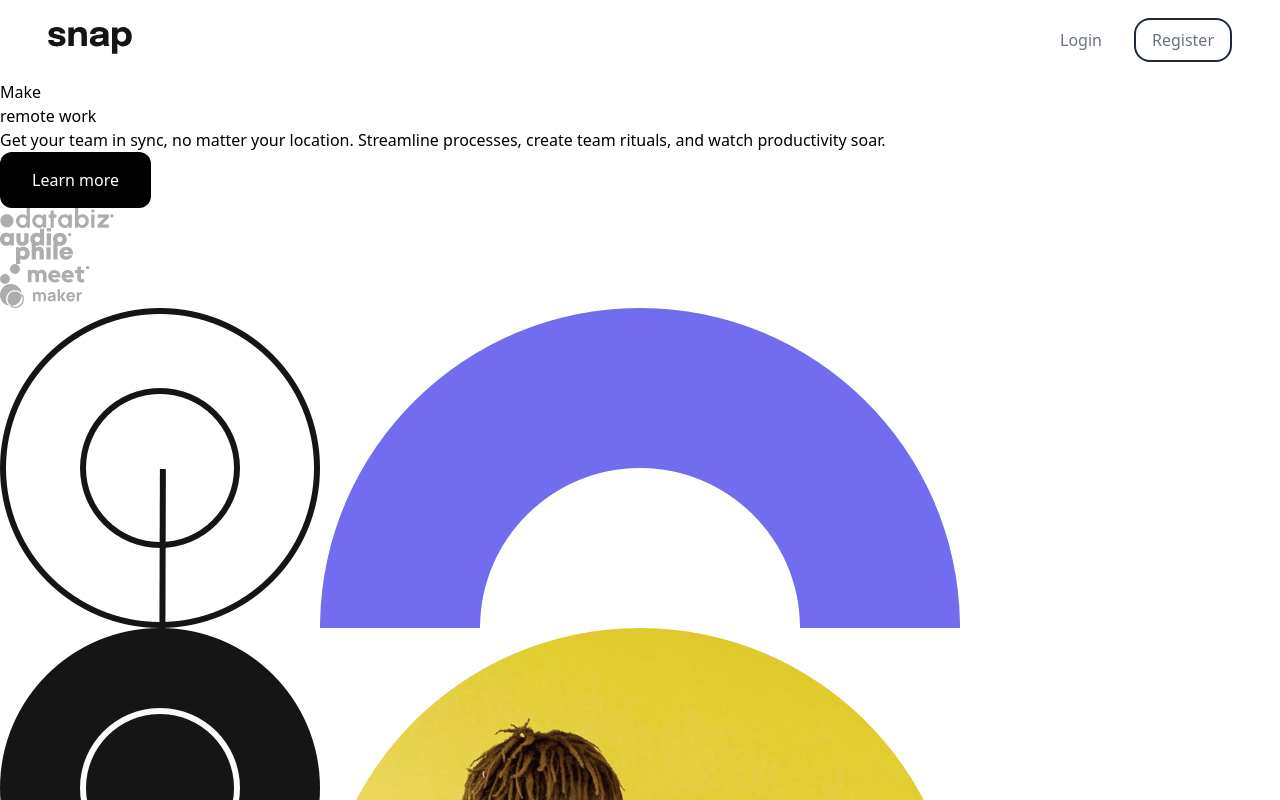
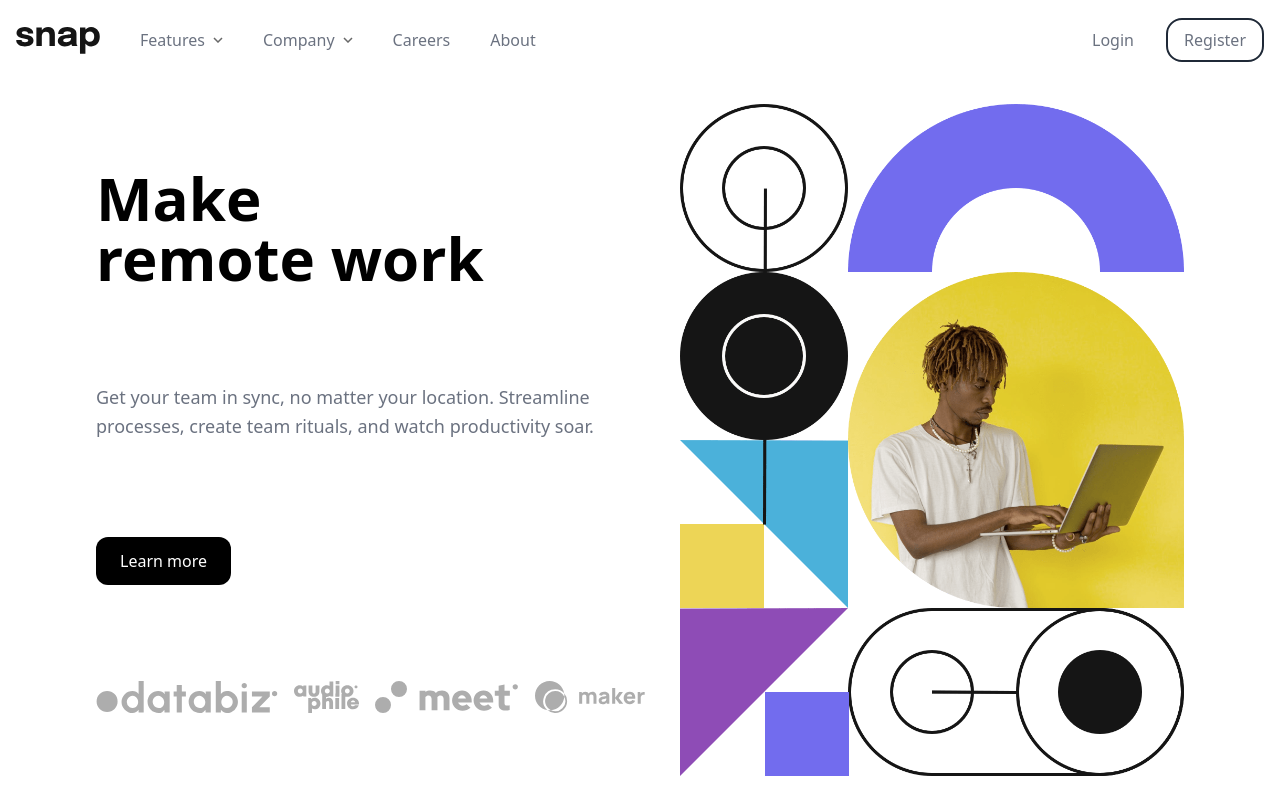
Before and after one commit to musanurbadr/Intro-section-with-dropdown-navigation, a website: page index.html in a window 1280 px wide. Shown: the top 800 px of the page. Drawn offline with nearby package versions, Linux system fonts and the light colour scheme.

Commit message:
first commit

```diff
--- a/index.html
+++ b/index.html
@@ -9,23 +9,25 @@
   <link rel="preconnect" href="https://fonts.googleapis.com">
   <link rel="preconnect" href="https://fonts.gstatic.com" crossorigin>
   <link href="https://fonts.googleapis.com/css2?family=Epilogue:ital,wght@0,100..900;1,100..900&family=Inter:wght@100..900&display=swap" rel="stylesheet">
+  <link rel="stylesheet" href="main.css">
+  <link rel="stylesheet" href="./tailwind.config.js">
   <title>Frontend Mentor | Intro section with dropdown navigation</title>
-
+  <script src="https://cdn.tailwindcss.com"></script>
   <!-- Feel free to remove these styles or customise in your own stylesheet 👍 -->
 </head>
 <body class="sans-serif Epilogue h-screen w-full">
   <header>
-    <nav class="flex h-20 items-center justify-between max-w-[1440px] mx-auto px-12">
-      <div class="flex items-center gap-10">
+    <nav class="flex h-20 items-center justify-between max-w-[1440px] mx-auto px-12 md:p-4 ">
+      <div class="flex items-center gap-10 md:flex md:cursor-pointer md:z-[999]  ">
         <img class="w-auto" src="./images/logo.svg" alt="Logo">
-        <ul class="flex flex-row gap-10 list-none hidden absolute bg-Almost-White gap-4 shadow-Almost-Black/70 p-4 rounded-xl">
-          <!-- Features Dropdown -->
-          <li class="flex flex-col -bottom-44 right-0">
-            <a href="#" class="flex items-center text-gray-500 hover:text-black">
+        <ul class="flex flex-row gap-10 list-none">
+          <!-- <Features Dropdown -->
+          <li class="relative group">
+            <a href="#" class="flex items-center text-gray-500 hover:text-AlmostBlack">
               Features
               <img class="ml-2 cursor-pointer" src="/images/icon-arrow-down.svg" alt="Arrow Down">
             </a>
-            <div class="absolute left-0 mt-2 w-48 bg-white shadow-lg rounded-lg py-2 hidden group-hover:block">
+            <div class="absolute left-0 mt-2 hidden w-48 bg-white shadow-lg rounded-lg py-2 group-hover:block">
               <a href="#" class="flex items-center px-4 py-2 text-gray-500 hover:text-black">
                 <img src="./images/icon-todo.svg" class="mr-3" alt="Todo List Icon">Todo List
               </a>
@@ -46,7 +48,7 @@
               Company
               <img class="ml-2 cursor-pointer" src="/images/icon-arrow-down.svg" alt="Arrow Down">
             </a>
-            <div class="absolute left-0 mt-2 w-48 bg-white shadow-lg rounded-lg py-2 hidden group-hover:block -bottom-32">
+            <div class="absolute left-0 mt-2 hidden w-48 bg-white shadow-lg rounded-lg py-2 group-hover:block">
               <a href="#" class="block px-4 py-2 text-gray-500 hover:text-black">History</a>
               <a href="#" class="block px-4 py-2 text-gray-500 hover:text-black">Our Team</a>
               <a href="#" class="block px-4 py-2 text-gray-500 hover:text-black">Blog</a>
@@ -67,30 +69,52 @@
     </nav>
   </header>
 
-  <article class="">
-    <div class="">
-      <h1 class="">
+  <main class="flex items-center justify-center min-h-[calc(100vh-80px)]">
+    <article class="grid max-w-[90%] gap-20 grid-cols-1 md:grid-cols-2 px-8">
+      <!-- Text Section -->
+      <div class="flex flex-col justify-evenly space-y-6 md:space-y-8">
+        <h1 class="text-4xl md:text-6xl font-bold leading-tight md:leading-none">
           Make <br> remote work
         </h1>
-      <p class="">
+        <p class="text-lg text-gray-500 leading-relaxed">
           Get your team in sync, no matter your location. Streamline processes,
           create team rituals, and watch productivity soar.
         </p>
-      <button class="bg-black w-fit px-8 py-4 text-white rounded-xl hover:font-bold">
+        <button class="bg-black text-white py-3 px-6 rounded-xl hover:font-bold transition-all duration-300 w-max">
           Learn more
         </button>
+        <div class="flex gap-4 mt-6 items-center justify-between ">
+          <img src="/images/client-databiz.svg" alt="Databiz Logo" class="h-8">
+          <img src="/images/client-audiophile.svg" alt="Audiophile Logo" class="h-8">
+          <img src="/images/client-meet.svg" alt="Meet Logo" class="h-8">
+          <img src="/images/client-maker.svg" alt="Maker Logo" class="h-8">
         </div>
-    <div class="">
-      <img src="/images/client-databiz.svg" alt="">
-      <img src="/images/client-audiophile.svg" alt="">
-      <img src="/images/client-meet.svg" alt="">
-      <img src="/images/client-maker.svg" alt="">
       </div>
-    <aside>
-      <img src="images/image-hero-desktop.png" alt="">
+      <!-- Image Section -->
+      <aside class="flex justify-center items-center">
+        <picture>
+          <source media="(max-width:800px)" srcset="./images/image-hero-mobile.png">
+          <img class="w-full h-auto md:max-w-none" src="images/image-hero-desktop.png" alt="Hero Image">
+        </picture>
       </aside>
     </article>
+  </main>
 
-  <script src="./spricr.js"></script>
+  <div class="overflow-hidden"></div>
+  <script src="./spricr.js">
+    module.exports = {
+  mode: 'jit',
+  purge: ['./src/**/*.{html,js}'],
+  darkMode: false, // or 'media' or 'class'
+  theme: {
+    extend: {},
+  },
+  variants: {
+    extend: {},
+  },
+  plugins: [],
+}
+
+  </script>
 </body>
 </html>
--- a/main.css
+++ b/main.css
@@ -0,0 +1,7 @@
+.active .arrow {
+    transform: rotate(180deg);
+    transition: 0.2s;
+}
+.active-menu{
+    display: flex !important;
+}
--- a/tailwind.config.js
+++ b/tailwind.config.js
@@ -1,17 +1,21 @@
-/** @type {import('tailwindcss').Config} */
 module.exports = {
-  content: ["./src/**/*.{html,js}"],
+  content: ['./*.html'],
   theme: {
-    extend: {
-      container: {
-        center :true
-      },
-      colors: {
-        "Almost-White":"hsl(0, 0%, 98%)",
-        "Medium-Gray":"hsl(0, 0%, 41%)",
-        "Almost-Black":"hsl(0, 0%, 8%)",
-      },
+    maxWidth: {
+      custom: '1100px',
     },
+    container: {
+      center :true
+    },
+    colors: {
+      AlmostWhite:"hsl(0, 0%, 98%)",
+      MediumGray:"hsl(0, 0%, 41%)",
+      AlmostBlack:"hsl(0, 0%, 8%)",
+    },
+    screens: {
+      md: {'max': '800px'},
+    },
+    extend: {},
   },
   plugins: [],
 }
```
Lines whose indentation alone changed are shown as unchanged.
